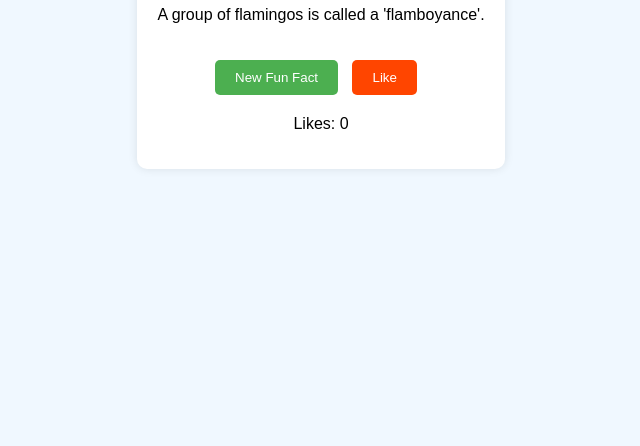
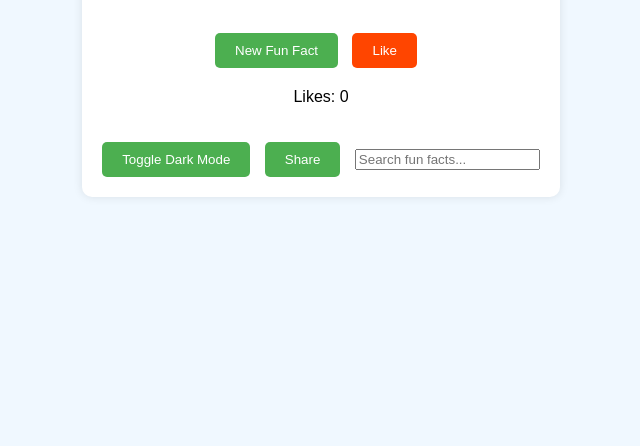
Before and after one commit to aaronsfunstuff/Fun, a plain HTML site: page Index.html in a window 1280 px wide. Shown: the part 370-816 px from the top of the page, without its empty margins (319-959 px from the left). Drawn offline with Linux system fonts and the light colour scheme.

Commit message:
Update Index.html

```diff
--- a/Index.html
+++ b/Index.html
@@ -10,10 +10,14 @@
 <body>
     <div class="container">
         <h1>Random Fun Fact</h1>
-        <p id="fun-fact">Click the button to see a fun fact!</p>
+        <p id="fun-fact" class="fade-in">Click the button to see a fun fact!</p>
         <button onclick="displayRandomFact()">New Fun Fact</button>
-        <button id="like-button">Like</button>
+        <button id="like-button" onclick="likeFact()">Like</button>
         <p>Likes: <span id="like-count">0</span></p>
+        <button id="theme-toggle">Toggle Dark Mode</button>
+        <button id="share-button">Share</button>
+        <input type="text" id="search" placeholder="Search fun facts..." oninput="searchFacts()">
+        <div id="search-results"></div>
     </div>
     <script src="scripts.js"></script>
 </body>
```
